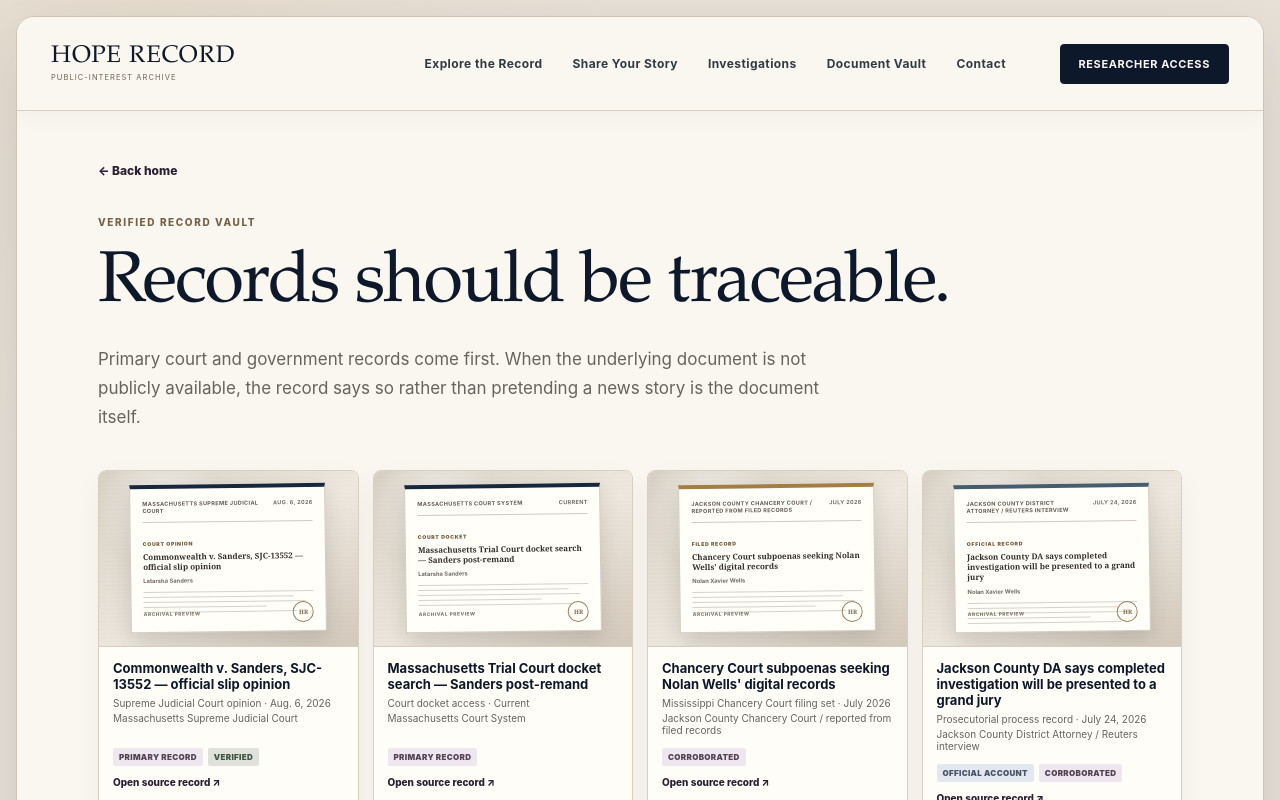
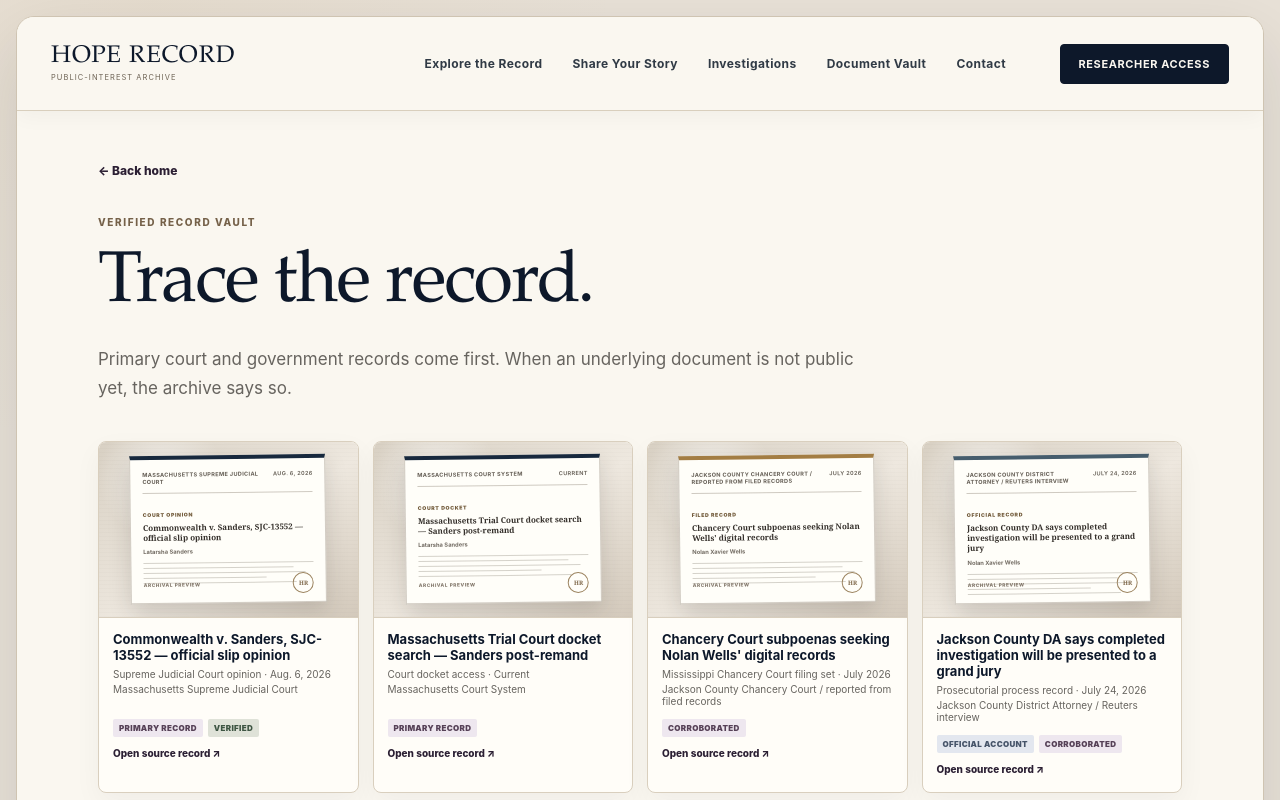
Before and after one commit to katenoahpersonal-svg/Hope-Records, a Next.js app: page /vault in a window 1280 px wide. Shown: the top 800 px of the page. Built offline with nearby package versions, Linux system fonts and the light colour scheme.

Commit message:
Tighten Vault page introduction and spacing hooks

```diff
--- a/app/vault/page.tsx
+++ b/app/vault/page.tsx
@@ -7,12 +7,12 @@ export default function VaultPage() {
   return (
     <main className="appShell">
       <Header />
-      <div className="innerPage">
+      <div className="innerPage compactInnerPage vaultPage">
         <Link className="backLink" href="/">← Back home</Link>
         <p className="eyebrow">Verified record vault</p>
-        <h1>Records should be traceable.</h1>
-        <p className="pageLead">Primary court and government records come first. When the underlying document is not publicly available, the record says so rather than pretending a news story is the document itself.</p>
-        <div className="documentGrid documentGridWide">
+        <h1>Trace the record.</h1>
+        <p className="pageLead">Primary court and government records come first. When an underlying document is not public yet, the archive says so.</p>
+        <div className="documentGrid documentGridWide compactVaultGrid">
           {verifiedDocuments.map((item) => <DocumentCard item={item} key={item.id} />)}
         </div>
       </div>
```
